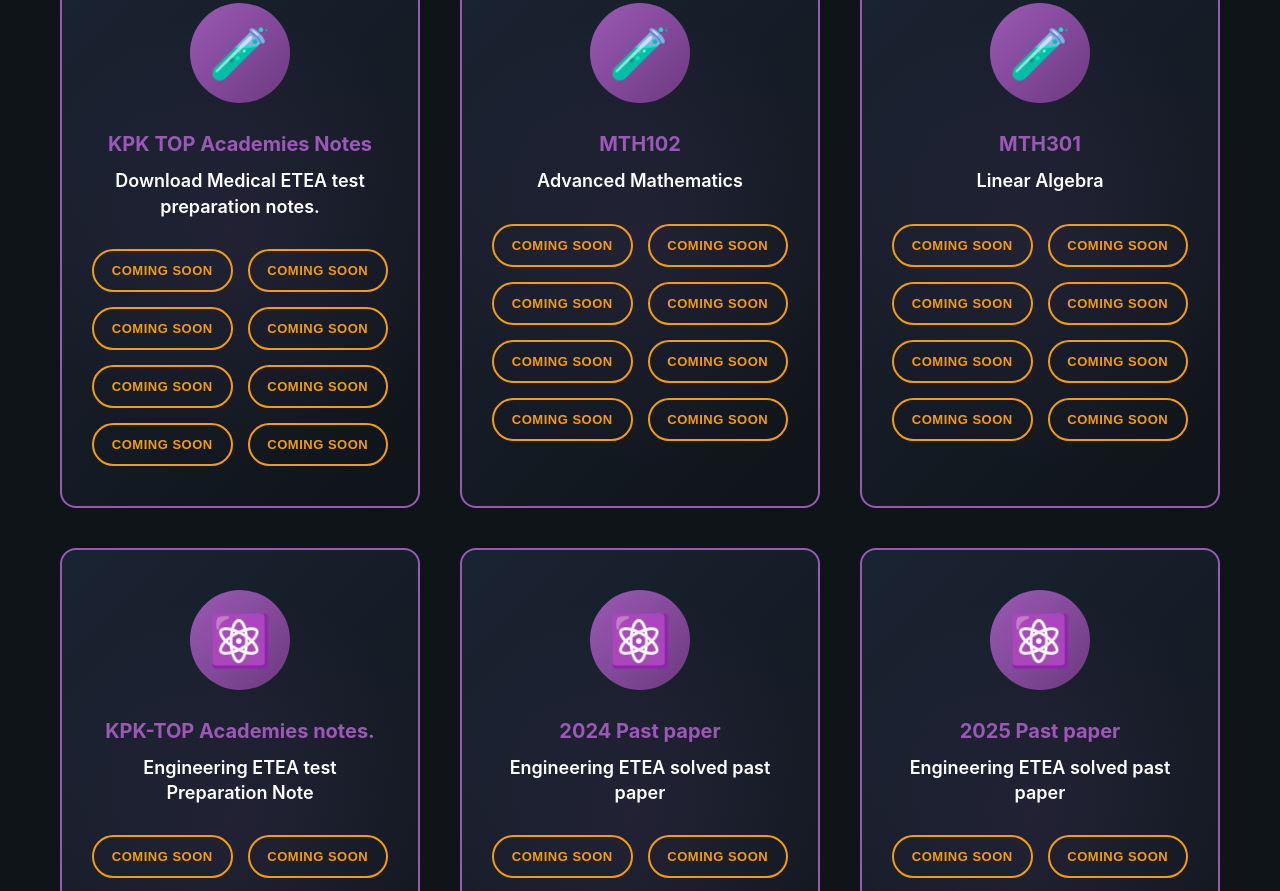
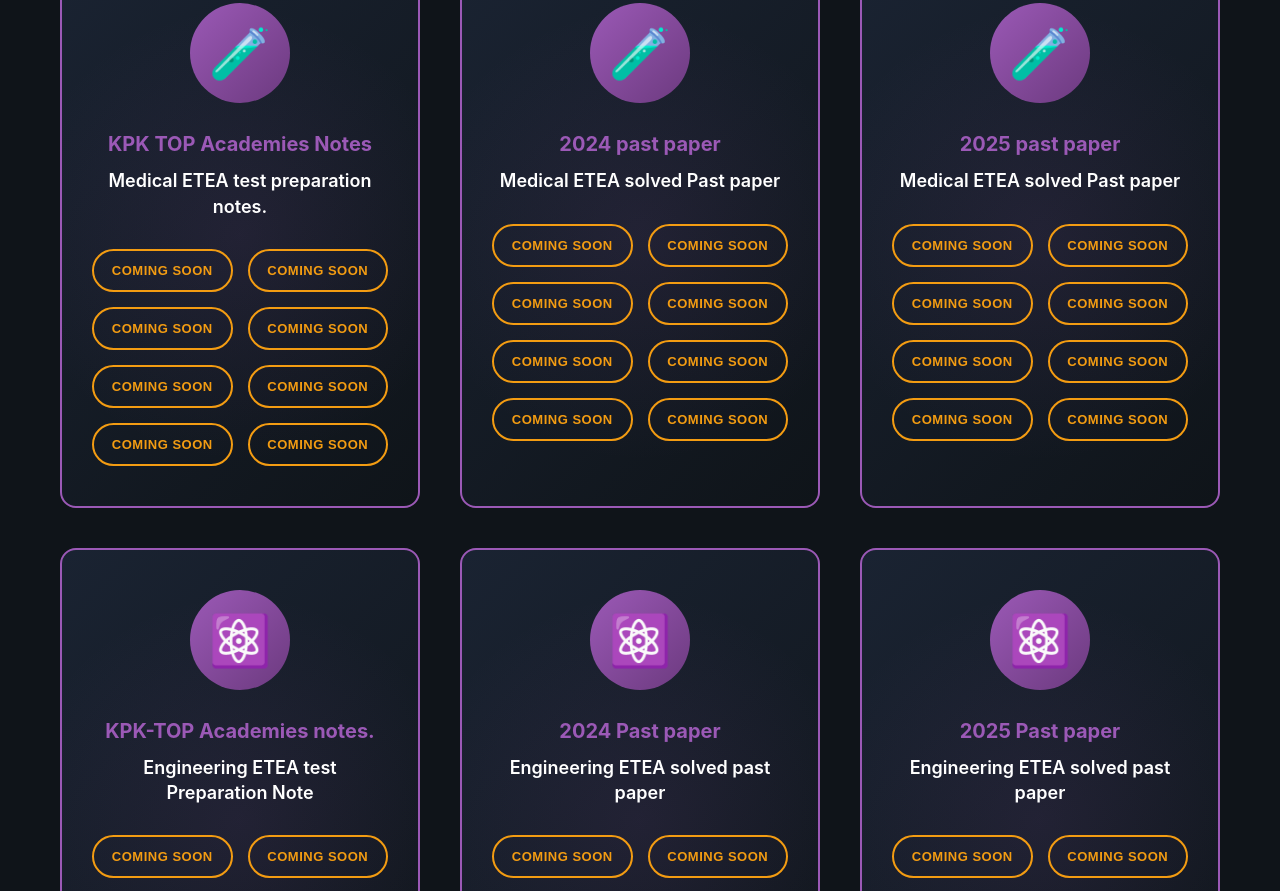
Before and after one commit to Sahirullah/v-lib, a React (Vite) app: page /all-books in a window 1280 px wide. Shown: the part 1000-1891 px from the top of the page. Built offline with nearby package versions, Linux system fonts and the light colour scheme; the HTML template or start-up script is replaced by a standard one.

Commit message:
adding new section for job,etea test preparation notes

```diff
--- a/src/data/allBooksData.js
+++ b/src/data/allBooksData.js
@@ -1,8 +1,8 @@
 export const allBooksData = [
   // Medical ETEA
-  { id: 1, code: 'KPK TOP Academies Notes', title: 'Download Medical ETEA test preparation notes.', category: 'metea', image: '🧪', links: [] },
-  { id: 2, code: 'MTH102', title: 'Advanced Mathematics', category: 'metea', image: '🧪', links: [] },
-  { id: 3, code: 'MTH301', title: 'Linear Algebra', category: 'metea', image: '🧪', links: [] },
+  { id: 1, code: 'KPK TOP Academies Notes', title: 'Medical ETEA test preparation notes.', category: 'metea', image: '🧪', links: [] },
+  { id: 2, code: '2024 past paper', title: 'Medical ETEA solved Past paper', category: 'metea', image: '🧪', links: [] },
+  { id: 3, code: '2025 past paper', title: 'Medical ETEA solved Past paper', category: 'metea', image: '🧪', links: [] },
 
   // Engineering ETEA
   { id: 4, code: 'KPK-TOP Academies notes.', title: 'Engineering ETEA test Preparation Note', category: 'eetea', image: '⚛️', links: [] },
```
